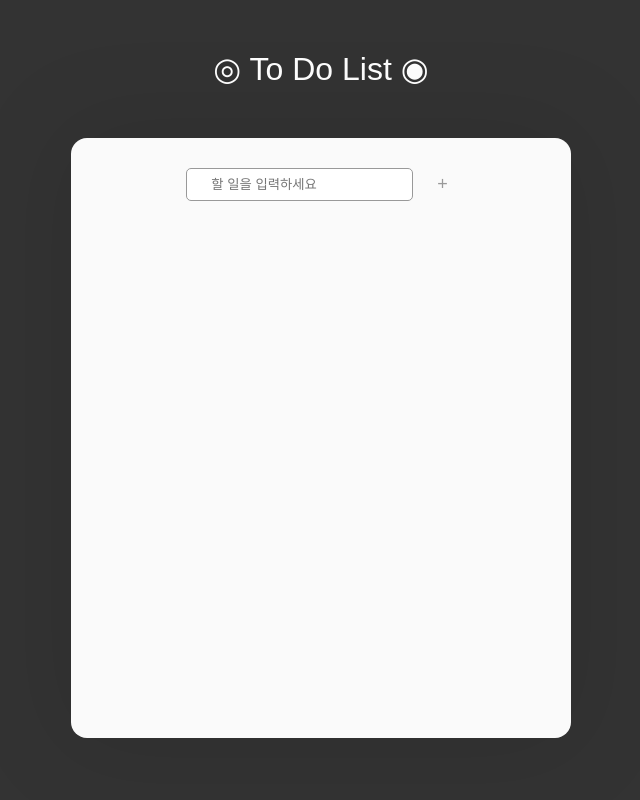
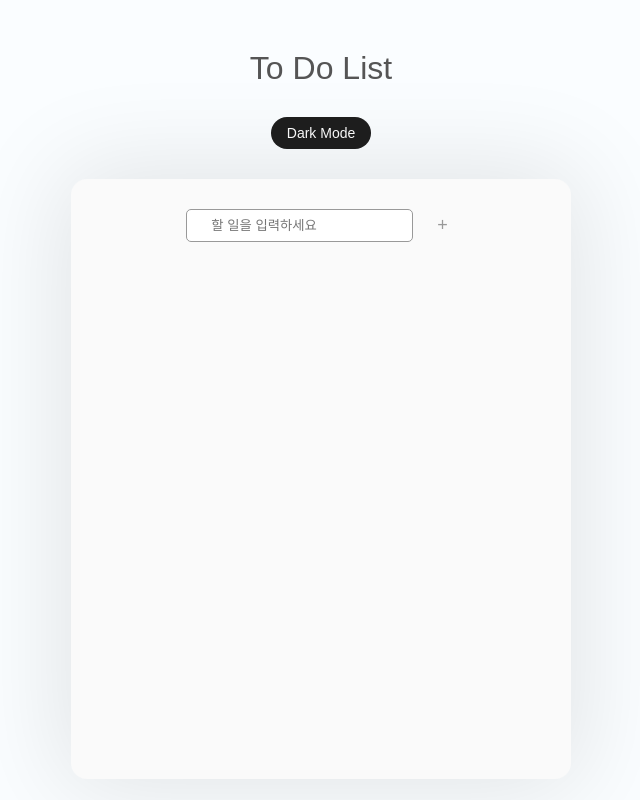
Before and after one commit to miyaajd/vue-todo, a Vue app: page / in a window 1280 px wide. Before the commit this address had no page. Shown: the whole page, without its empty margins (319-959 px from the left). Built offline with nearby package versions, Linux system fonts and the light colour scheme.

Commit message:
add DarkMode

```diff
--- a/src/App.vue
+++ b/src/App.vue
@@ -1,11 +1,24 @@
 <script setup>
+import { ref } from 'vue';
 import Todo from './components/Todo.vue'
+const isDark  = ref(false)
+const toggleDarkMode  = ()=>{
+  isDark.value = !isDark.value
+  if(isDark.value){
+    document.documentElement.classList.add("dark")
+  }else{
+    document.documentElement.classList.remove("dark")
+  }
+}
 </script>
 
 <template>
   <div class="wrap">
-    <h1>◎ To Do List ◉</h1>
-    <Todo />
+    <h1>To Do List</h1>
+    <button @click="toggleDarkMode">
+      {{  isDark ? "Light Mode" : "Dark Mode" }}
+    </button>
+    <Todo :is-dark="isDark"/>
   </div>
 </template>
 <style scoped>
@@ -13,7 +26,7 @@ import Todo from './components/Todo.vue'
   width: 100%;
   height: 100vh;
   max-height: 100%;
-  background-color: #333;
+  background-color: #fafdff;
   display: flex;
   flex-direction: column;
   align-items: center;
@@ -21,9 +34,31 @@ import Todo from './components/Todo.vue'
 h1 {
   width: 100%;
   text-align: center;
-  padding: 50px 0;
-  color: #fff;
+  padding: 50px 0 0;
+  color: #555;
   font-weight: 500;
+}
+/* 토글버튼 스타일 */
+button{
+  margin: 30px 0;
+  padding: 8px 16px;
+  border-radius: 50px;
+  border: none;
+  background-color: #1e1e1e;
+  color: #fefefe;
+  font-size: 14px;
+  cursor: pointer;
+}
+/* 다크모드 스타일 */
+.dark .wrap {
+  background-color: #1e1e1e;
+}
+.dark h1{
+  color: #fefefe;
+}
+.dark button {
+  background-color: #fefefe;
+  color: #1e1e1e;
 }
 @media screen and (max-width: 768px) {
   h1 {
--- a/src/components/Todo.vue
+++ b/src/components/Todo.vue
@@ -1,5 +1,5 @@
 <template>
-  <div class="toDo">
+  <div :class="['toDo', {dark : props.isDark}]">
     <div class="input">
       <input
         type="text"
@@ -12,9 +12,7 @@
     <ul>
       <li v-for="(todo, index) in todos" :key="index">
         <img src="/public/icons/kitty.png" alt="kitty" class="kitty" />
-        <span :class="{ done: todo.done }" @click="toggleDone(index)"
-          >{{ todo.text }}</span
-        >
+        <span :class="{ done: todo.done }" @click="toggleDone(index)">{{ todo.text }}</span>
         <button class="delete" @click="removeTodo(index)">Delete</button>
       </li>
     </ul>
@@ -22,9 +20,15 @@
 </template>
 
 <script setup>
-import { ref, watch, onMounted } from 'vue'
+import { ref, watch, onMounted, defineProps } from 'vue'
 const newTodo = ref('')
 const todos = ref([])
+
+// props로 다크모드 제어
+const props = defineProps({
+  isDark : Boolean
+})
+
 
 watch(
   todos,
@@ -43,7 +47,7 @@ onMounted(() => {
 
 const addTodo = () => {
   if (todos.value.length >= 12) {
-    alert('최대 12개까지만 추가가능 👻 완료한 일은 Delete ㄱㄱ')
+    alert('Maximum reached. Please remove some items.')
     return
   }
   if (!newTodo.value.trim()) return
@@ -58,7 +62,6 @@ const removeTodo = (index) => {
 const toggleDone = (index) => {
   todos.value[index].done = !todos.value[index].done
 }
-// 최대 li 개수
 
 </script>
 
@@ -92,9 +95,6 @@ button {
 }
 .add {
   font-size: 18px;
-  /* border: 1px solid #999; */
-  /* border-radius: 50%; */
-  /* padding: 5px 10px; */
   color: #999;
 }
 .delete {
@@ -125,13 +125,21 @@ span {
   margin-left: 16px;
   cursor: pointer;
   font-size: 18px;
-  color: #333;
-  /* background-color: #aaa; */
+  color: #555;
+}
+/* 다크모드 스타일 */
+.toDo.dark{
+  background-color: #3e3e3e;
+}
+.toDo.dark span{
+  color: #fefefe;
+}
+.toDo.dark .done{
+  color: #999;
 }
 @media screen and (max-width: 768px) {
   .toDo {
     width: 320px;
-    /* height: 400px; */
   }
   span {
     font-size: 14px;
@@ -143,7 +151,6 @@ span {
 .kitty {
   width: 20px;
   display: inline-block;
-  /* background-color: #ddd; */
   aspect-ratio: 1 / 1;
   object-fit: cover;
 }
```
